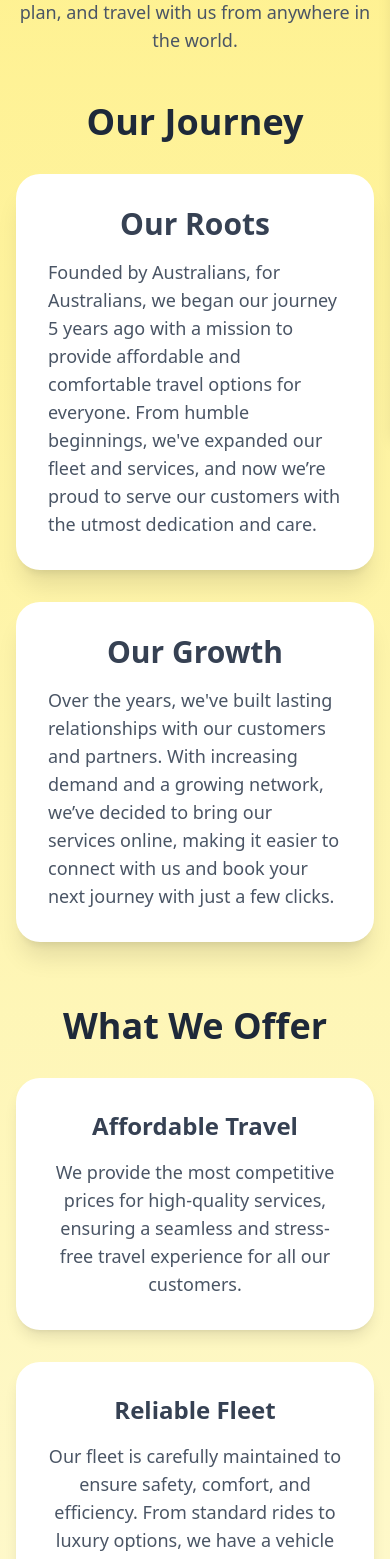
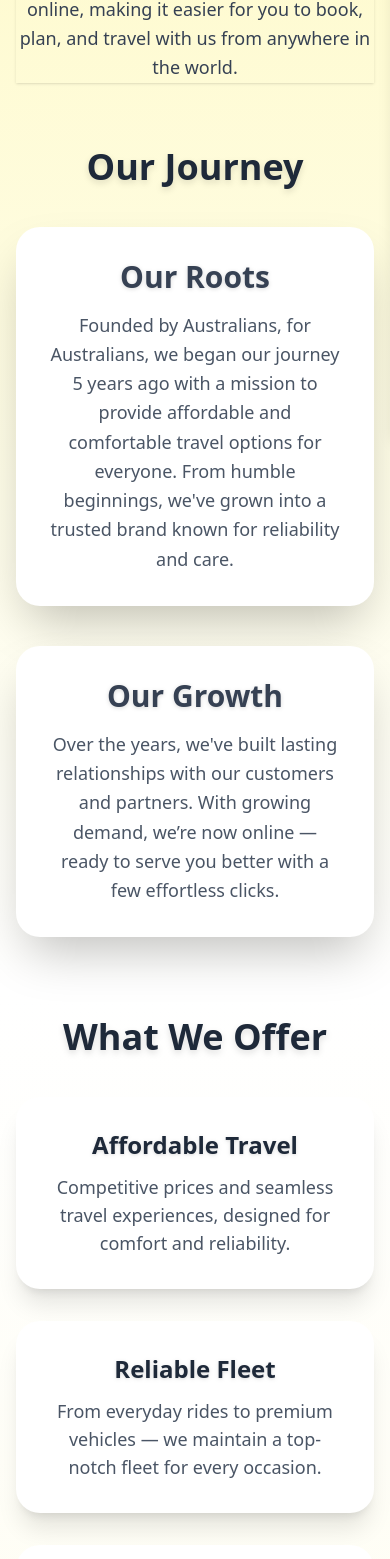
Before and after one commit to Azharelahi/Canberra-Express, a Next.js app: page /about-us in a window 390 px wide. Shown: the part 410-1969 px from the top of the page. Built offline with nearby package versions, Linux system fonts and the light colour scheme; no server answers.

Commit message:
Styles changed

```diff
--- a/src/app/about-us/page.js
+++ b/src/app/about-us/page.js
@@ -1,22 +1,36 @@
 "use client";
 
 import { useEffect } from "react";
+import { motion } from "framer-motion";
 
 export default function AboutUsPage() {
-    useEffect(() => {
+  useEffect(() => {
     window.scrollTo({ top: 0, behavior: "smooth" });
   }, []);
+
   return (
-    <div className="min-h-screen bg-gradient-to-b from-yellow-200 to-yellow-50 py-10 px-4 sm:px-8">
+    <div className="min-h-screen bg-gradient-to-b from-yellow-100 via-white to-yellow-50 py-12 px-4 sm:px-8">
       <div className="max-w-7xl mx-auto">
         {/* Heading */}
-        <h2 className="text-5xl font-extrabold text-yellow-600 mb-8 text-center font-poppins animate__animated animate__fadeIn">
-          About Us
-        </h2>
+        <motion.h2
+          initial={{ opacity: 0, y: -50 }}
+          animate={{ opacity: 1, y: 0 }}
+          transition={{ duration: 0.7 }}
+          className="text-5xl font-extrabold text-gray-800 mb-10 text-center font-poppins drop-shadow-lg"
+        >
+          <span className="bg-gradient-to-r from-yellow-500 via-orange-400 to-red-400 bg-clip-text text-transparent">
+            About Us
+          </span>
+        </motion.h2>
 
         {/* Introduction Section */}
-        <div className="text-center mb-12">
-          <p className="text-lg text-gray-600 max-w-2xl mx-auto">
+        <motion.div
+          className="text-center mb-16"
+          initial={{ opacity: 0 }}
+          whileInView={{ opacity: 1 }}
+          transition={{ duration: 1 }}
+        >
+          <p className="text-lg text-gray-700 max-w-2xl mx-auto leading-relaxed shadow-sm">
             We are an Australian-based company, proud to be part of Australia’s
             vibrant community. With over 5 years of experience in the travel
             industry, we’ve been committed to providing reliable, safe, and
@@ -24,114 +38,142 @@ export default function AboutUsPage() {
             services online, making it easier for you to book, plan, and travel
             with us from anywhere in the world.
           </p>
-        </div>
+        </motion.div>
 
         {/* Our Story Section */}
-        <div className="mb-16">
-          <h3 className="text-4xl font-semibold text-gray-800 text-center mb-8 font-poppins animate__animated animate__fadeInUp">
+        <section className="mb-20">
+          <motion.h3
+            className="text-4xl font-semibold text-gray-800 text-center mb-10 font-poppins drop-shadow-md"
+            initial={{ opacity: 0, y: 30 }}
+            whileInView={{ opacity: 1, y: 0 }}
+            transition={{ duration: 0.6 }}
+          >
             Our Journey
-          </h3>
-          <div className="grid grid-cols-1 lg:grid-cols-2 gap-8">
-            <div className="bg-white shadow-xl rounded-3xl p-8 flex flex-col justify-between items-center transition-all transform hover:scale-105 duration-300 animate__animated animate__fadeInLeft">
-              <h4 className="text-3xl font-semibold text-gray-700 mb-4">
+          </motion.h3>
+          <div className="grid grid-cols-1 lg:grid-cols-2 gap-10">
+            {/* Our Roots */}
+            <motion.div
+              className="bg-white shadow-2xl rounded-3xl p-8 flex flex-col justify-between items-center hover:scale-[1.03] transition duration-300"
+              whileHover={{ scale: 1.03 }}
+              initial={{ opacity: 0, x: -50 }}
+              whileInView={{ opacity: 1, x: 0 }}
+              transition={{ duration: 0.7 }}
+            >
+              <h4 className="text-3xl font-semibold text-gray-700 mb-4 drop-shadow-sm">
                 Our Roots
               </h4>
-              <p className="text-gray-600 text-lg">
+              <p className="text-gray-600 text-lg text-center leading-relaxed">
                 Founded by Australians, for Australians, we began our journey 5
                 years ago with a mission to provide affordable and comfortable
-                travel options for everyone. From humble beginnings, we've
-                expanded our fleet and services, and now we’re proud to serve
-                our customers with the utmost dedication and care.
+                travel options for everyone. From humble beginnings, we've grown
+                into a trusted brand known for reliability and care.
               </p>
-            </div>
-            <div className="bg-white shadow-xl rounded-3xl p-8 flex flex-col justify-between items-center transition-all transform hover:scale-105 duration-300 animate__animated animate__fadeInRight">
-              <h4 className="text-3xl font-semibold text-gray-700 mb-4">
+            </motion.div>
+
+            {/* Our Growth */}
+            <motion.div
+              className="bg-white shadow-2xl rounded-3xl p-8 flex flex-col justify-between items-center hover:scale-[1.03] transition duration-300"
+              whileHover={{ scale: 1.03 }}
+              initial={{ opacity: 0, x: 50 }}
+              whileInView={{ opacity: 1, x: 0 }}
+              transition={{ duration: 0.7 }}
+            >
+              <h4 className="text-3xl font-semibold text-gray-700 mb-4 drop-shadow-sm">
                 Our Growth
               </h4>
-              <p className="text-gray-600 text-lg">
+              <p className="text-gray-600 text-lg text-center leading-relaxed">
                 Over the years, we've built lasting relationships with our
-                customers and partners. With increasing demand and a growing
-                network, we’ve decided to bring our services online, making it
-                easier to connect with us and book your next journey with just a
-                few clicks.
+                customers and partners. With growing demand, we’re now online —
+                ready to serve you better with a few effortless clicks.
               </p>
-            </div>
+            </motion.div>
           </div>
-        </div>
+        </section>
 
-        {/* Our Services Section */}
-        <div className="mb-12">
-          <h3 className="text-4xl font-semibold text-gray-800 text-center mb-8 font-poppins animate__animated animate__fadeInUp">
+        {/* Services Section */}
+        <section className="mb-20">
+          <motion.h3
+            className="text-4xl font-semibold text-gray-800 text-center mb-10 font-poppins drop-shadow-md"
+            initial={{ opacity: 0, y: 30 }}
+            whileInView={{ opacity: 1, y: 0 }}
+            transition={{ duration: 0.6 }}
+          >
             What We Offer
-          </h3>
+          </motion.h3>
           <div className="grid grid-cols-1 sm:grid-cols-2 lg:grid-cols-3 gap-8">
-            {/* Service 1 */}
-            <div className="bg-white shadow-lg rounded-3xl p-8 text-center transition-all transform hover:scale-105 duration-300 animate__animated animate__fadeIn">
-              <h4 className="text-2xl font-semibold text-gray-700 mb-4">
-                Affordable Travel
-              </h4>
-              <p className="text-gray-600 text-lg">
-                We provide the most competitive prices for high-quality
-                services, ensuring a seamless and stress-free travel experience
-                for all our customers.
-              </p>
-            </div>
+            {[
+              {
+                title: "Affordable Travel",
+                desc: "Competitive prices and seamless travel experiences, designed for comfort and reliability.",
+              },
+              {
+                title: "Reliable Fleet",
+                desc: "From everyday rides to premium vehicles — we maintain a top-notch fleet for every occasion.",
+              },
+              {
+                title: "Seamless Booking",
+                desc: "With our new online platform, booking is just a few clicks away — easy, fast, and secure.",
+              },
+            ].map((service, i) => (
+              <motion.div
+                key={i}
+                className="bg-white shadow-xl rounded-3xl p-8 text-center hover:scale-[1.03] transition duration-300"
+                whileHover={{ scale: 1.03 }}
+                initial={{ opacity: 0, y: 40 }}
+                whileInView={{ opacity: 1, y: 0 }}
+                transition={{ duration: 0.6, delay: i * 0.2 }}
+              >
+                <h4 className="text-2xl font-bold text-gray-800 mb-3 drop-shadow">
+                  {service.title}
+                </h4>
+                <p className="text-gray-600 text-lg">{service.desc}</p>
+              </motion.div>
+            ))}
+          </div>
+        </section>
 
-            {/* Service 2 */}
-            <div className="bg-white shadow-lg rounded-3xl p-8 text-center transition-all transform hover:scale-105 duration-300 animate__animated animate__fadeIn">
-              <h4 className="text-2xl font-semibold text-gray-700 mb-4">
-                Reliable Fleet
-              </h4>
-              <p className="text-gray-600 text-lg">
-                Our fleet is carefully maintained to ensure safety, comfort, and
-                efficiency. From standard rides to luxury options, we have a
-                vehicle to suit every need.
-              </p>
-            </div>
+        {/* Why Choose Us */}
+        <section className="mb-16">
+          <motion.h3
+            className="text-4xl font-semibold text-gray-800 mb-10 text-center font-poppins drop-shadow-md"
+            initial={{ opacity: 0, y: 30 }}
+            whileInView={{ opacity: 1, y: 0 }}
+            transition={{ duration: 0.6 }}
+          >
+            Why Choose Us?
+          </motion.h3>
+          <motion.p
+            className="text-lg text-gray-700 max-w-3xl mx-auto text-center leading-relaxed shadow-sm"
+            initial={{ opacity: 0 }}
+            whileInView={{ opacity: 1 }}
+            transition={{ duration: 0.9 }}
+          >
+            Our goal is simple: to provide safe, affordable, and premium travel
+            experiences for all Australians. As a family-owned company, we focus
+            on personalized service and genuine care. With over 5 years of
+            experience, we’re ready to take your journey to the next level.
+          </motion.p>
+        </section>
 
-            {/* Service 3 */}
-            <div className="bg-white shadow-lg rounded-3xl p-8 text-center transition-all transform hover:scale-105 duration-300 animate__animated animate__fadeIn">
-              <h4 className="text-2xl font-semibold text-gray-700 mb-4">
-                Seamless Booking
-              </h4>
-              <p className="text-gray-600 text-lg">
-                With our new online platform, booking your next journey with us
-                has never been easier. A few clicks, and you’re on your way to
-                your next adventure.
-              </p>
-            </div>
-          </div>
-        </div>
-
-        {/* Why Choose Us Section */}
-        <div>
-          <h3 className="text-4xl font-semibold text-gray-800 mb-8 text-center font-poppins animate__animated animate__fadeInUp">
-            Why Choose Us?
-          </h3>
-          <div className="text-center">
-            <p className="text-lg text-gray-600 max-w-2xl mx-auto">
-              Our goal is simple: to provide safe, affordable, and high-quality
-              travel experiences for all Australians. As a family-owned and
-              operated business, we’re committed to delivering the best service,
-              personalized attention, and care to every passenger. With over 5
-              years of experience in the travel industry, we have the expertise
-              and dedication to make your journey a pleasant one. Join us as we
-              take our services online to connect with more customers across
-              Australia and beyond!
-            </p>
-          </div>
-        </div>
-
-        {/* Contact Section */}
-        <div className="mt-16 text-center">
-          <p className="text-lg text-gray-600 max-w-2xl mx-auto">
-            Ready to book your next trip with us? <br /> Visit our{" "}
-            <a href="/contact" className="text-yellow-500 hover:underline">
+        {/* Contact */}
+        <motion.div
+          className="mt-16 text-center"
+          initial={{ opacity: 0 }}
+          whileInView={{ opacity: 1 }}
+          transition={{ duration: 0.8 }}
+        >
+          <p className="text-lg text-gray-700 max-w-2xl mx-auto">
+            Ready to book your next trip with us? <br />
+            Visit our{" "}
+            <a
+              href="/contact-us"
+              className="text-yellow-600 font-semibold underline underline-offset-4 hover:text-yellow-700"
+            >
               Contact
             </a>{" "}
-            page to get in touch and learn more about our services.
+            page to get in touch and learn more.
           </p>
-        </div>
+        </motion.div>
       </div>
     </div>
   );
--- a/src/app/globals.css
+++ b/src/app/globals.css
@@ -26,6 +26,12 @@ select {
   display: flex;
   align-items: center; /* Ensure content is aligned vertically */
 }
+.text-gradient {
+  background: linear-gradient(135deg, #fcb045, #adad36);
+  -webkit-background-clip: text;
+  color: transparent;
+}
+
 
 /* Focused input and select fields */
 input:focus,
```
Also changed, not shown: src/app/contact-us/page.js (+76 -86 lines), src/app/faq-page/page.js (+31 -11 lines), public/assets/logo3.png (added), public/assets/logo5.png (added).
